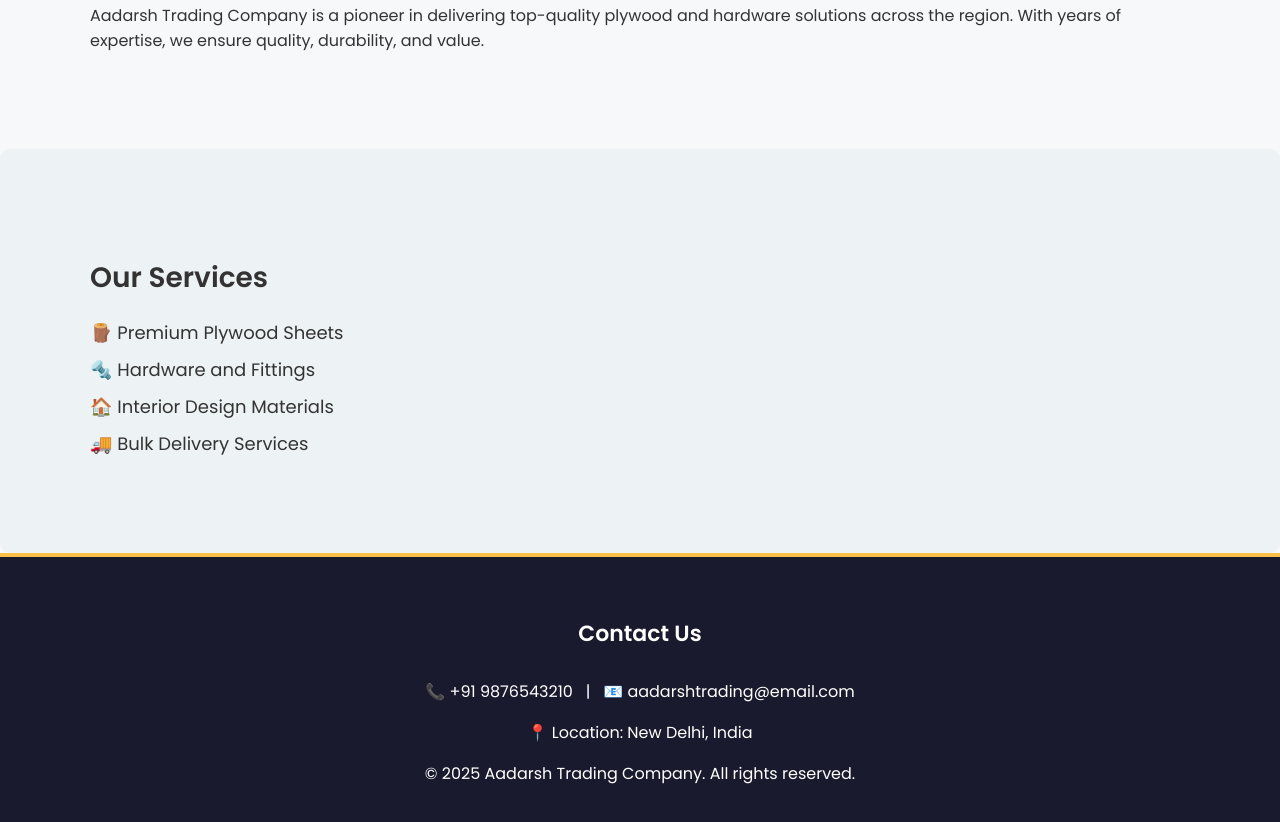
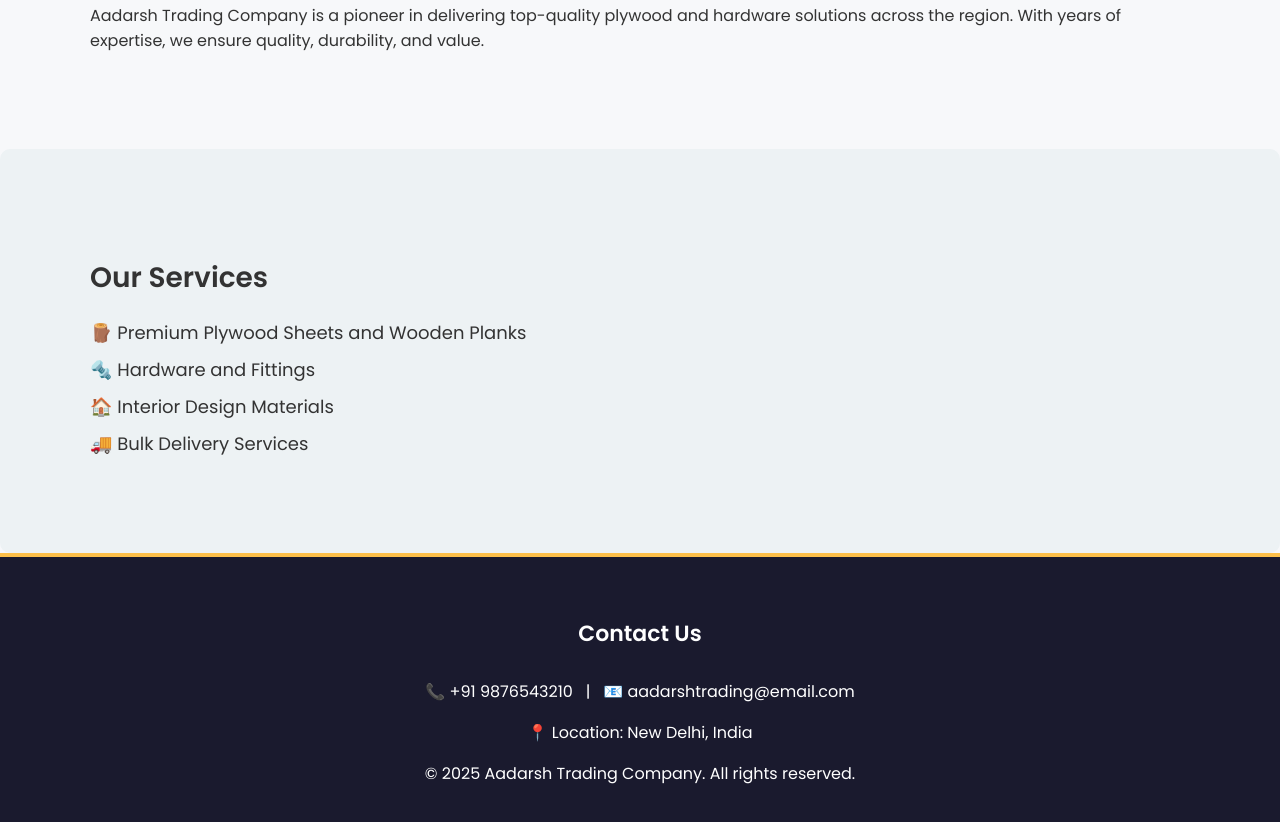
Before and after one commit to vanshhthakral/Website_Aadarsh_Trading_Company, a plain HTML site: page index.html in a window 1280 px wide. Shown: the part 731-1553 px from the top of the page. Drawn offline with Linux system fonts and the light colour scheme.

Commit message:
Commit message to fix streak

```diff
--- a/index.html
+++ b/index.html
@@ -38,7 +38,7 @@
     <div class="container">
       <h3>Our Services</h3>
       <ul>
-        <li>🪵 Premium Plywood Sheets</li>
+        <li>🪵 Premium Plywood Sheets and Wooden Planks</li>
         <li>🔩 Hardware and Fittings</li>
         <li>🏠 Interior Design Materials</li>
         <li>🚚 Bulk Delivery Services</li>
```
